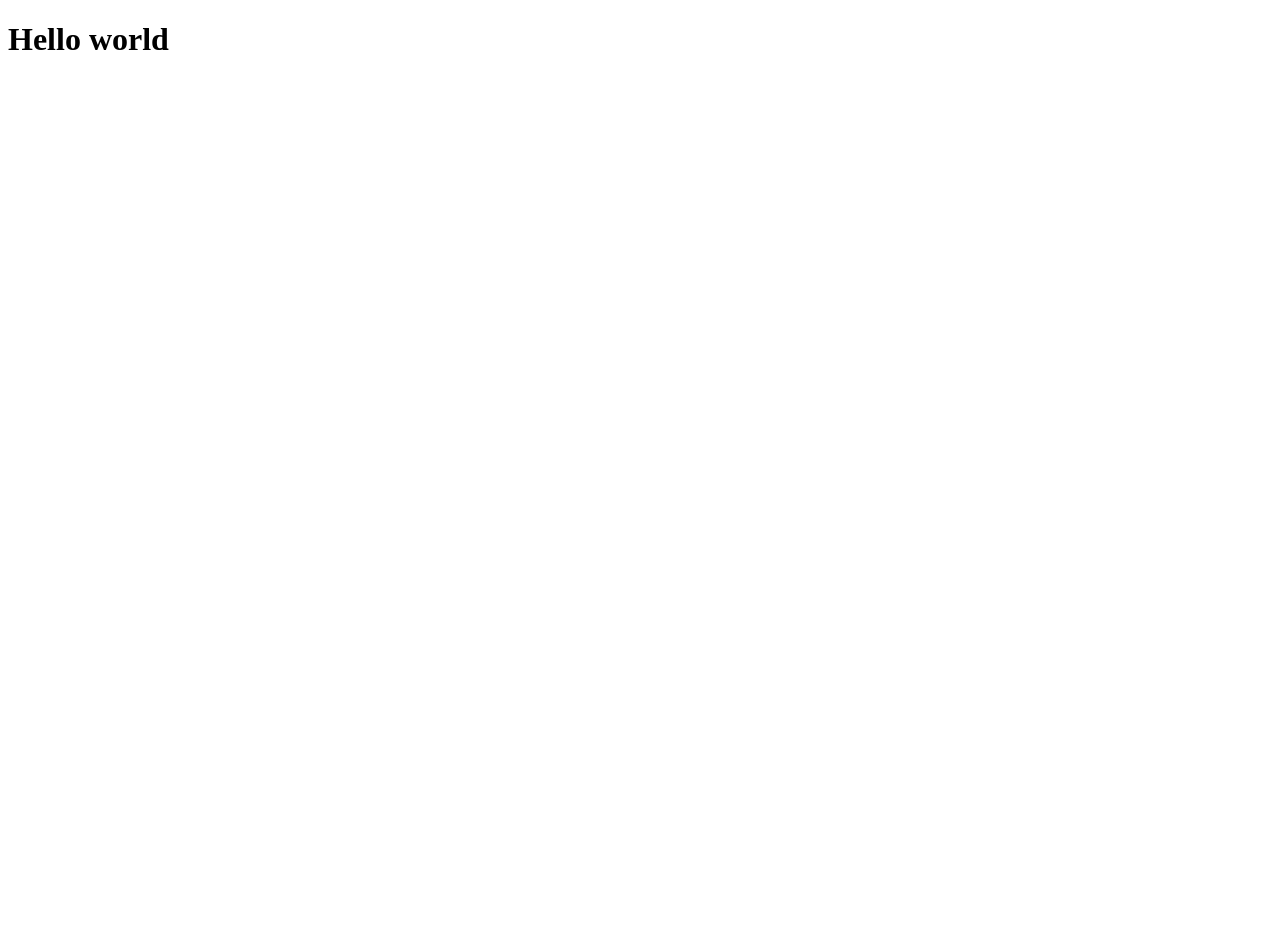
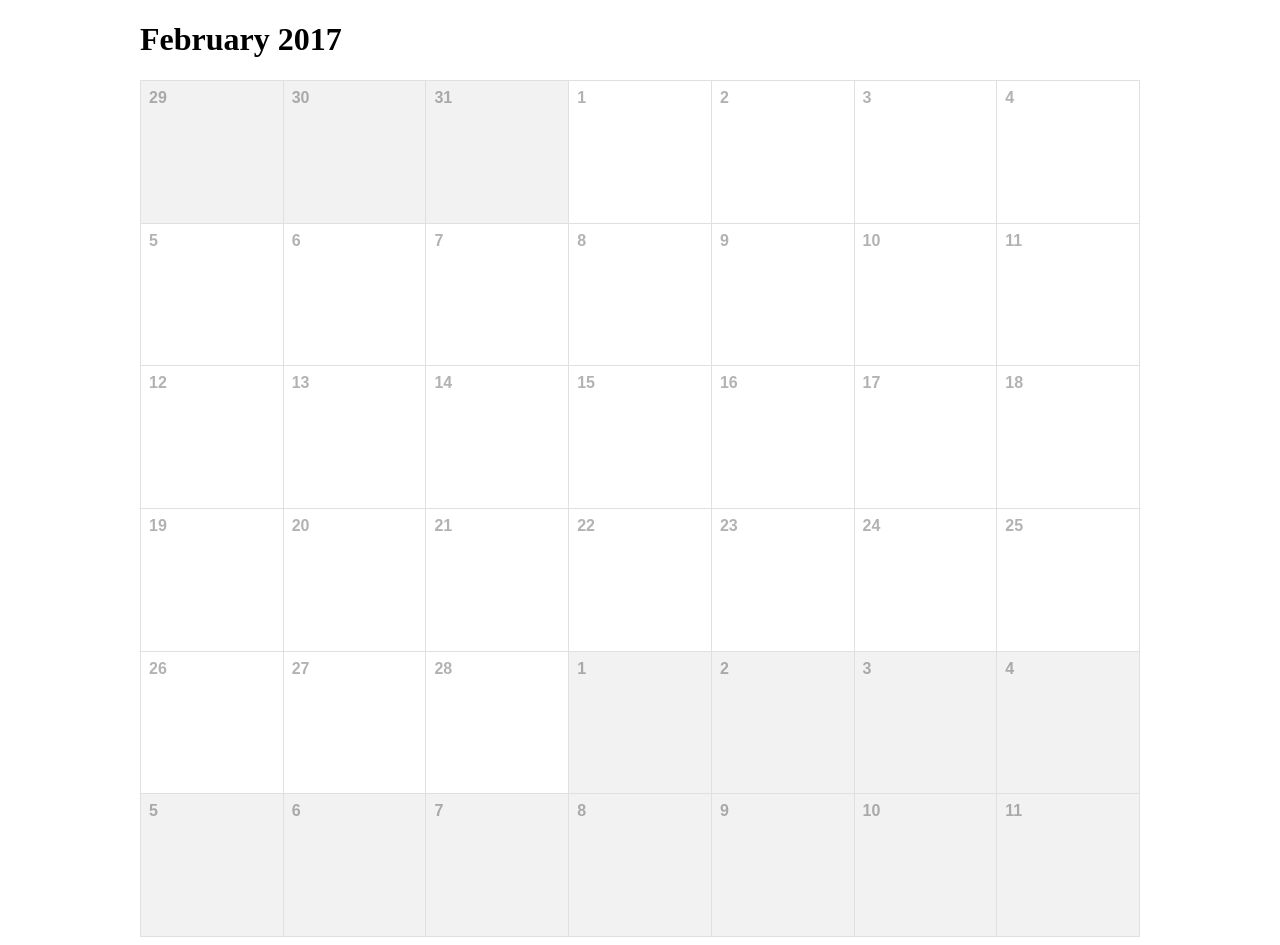
Before and after one commit to nickbreaton/ourdorm, a React app: page / in a window 1280 px wide. Before the commit the page ends 800 px from the top, so only its background shows below. Built offline with nearby package versions, Linux system fonts and the light colour scheme.

Commit message:
Add prototype

```diff
--- a/package.json
+++ b/package.json
@@ -21,7 +21,9 @@
   },
   "dependencies": {
     "github-markdown-css": "^2.4.1",
+    "lodash": "^4.17.4",
     "marked": "^0.3.6",
+    "moment": "^2.17.1",
     "react": "^15.4.2",
     "react-dom": "^15.4.2",
     "styled-components": "^1.4.2"
--- a/src/App.js
+++ b/src/App.js
@@ -1,5 +1,7 @@
+import Calendar from './components/Calendar';
+
 export default () => (
-  <h1>
-    Hello world
-  </h1>
+  <div>
+    <Calendar/>
+  </div>
 );
--- /dev/null
+++ b/src/components/Calendar.js
@@ -0,0 +1,54 @@
+import { Component } from 'react';
+import { range } from 'lodash';
+import moment from 'moment';
+import CalendarBox from './CalendarBox';
+import CalendarRow from './CalendarRow';
+
+class Calendar extends Component {
+  constructor(props) {
+    super(...arguments);
+    const today = moment(props.date || new Date());
+    const startOffset = moment(today).startOf('month').day();
+    const endOffset = moment(today).endOf('month').day();
+    const endOfLast = moment(today).subtract(1, 'months').endOf('month').date();
+    const startOfLast = endOfLast - startOffset;
+    const days = [
+      ...range(startOfLast + 1, endOfLast + 1),
+      ...range(1, moment(today).endOf('month').date() + 1),
+      ...range(1, 14 - endOffset)
+    ];
+    let current = false;
+    const weeks = days.reduce((weeks, day) => {
+      if (day === 1) {
+        current = !current;
+      }
+      if (weeks[weeks.length - 1].length >= 7) {
+        weeks.push([]);
+      }
+      weeks[weeks.length - 1].push({ num: day, current });
+      return weeks;
+    }, [[]]);
+    this.state = { weeks, now: moment(today) };
+  }
+  render() {
+    const weeks = this.state.weeks.map(week => {
+      return week.map(day => {
+        return (
+          <CalendarBox num={day.num} current={day.current} key={`${day.num}${day.active}`}/>
+        );
+      });
+    })
+    .map((week, i) => (
+      <CalendarRow key={i}>{week}</CalendarRow>
+    ));
+
+    return (
+      <div style={{width:'1000px', margin: 'auto'}}>
+        <h1>{this.state.now.format('MMMM YYYY')}</h1>
+        {weeks}
+      </div>
+    );
+  }
+}
+
+export default Calendar;
--- /dev/null
+++ b/src/components/CalendarBox.js
@@ -0,0 +1,29 @@
+import styled from 'styled-components';
+
+export default styled.div`
+  flex-grow: 1;
+  height: auto;
+  transition: width 0.1s linear;
+  position: relative;
+  border: 1px solid #e0e0e0;
+  border-bottom: none;
+  border-top: none;
+  background: ${props => props.current ? 'white' : '#f2f2f2'};
+  &:not(:last-child) {
+    border-right: none;
+  }
+  &::before {
+    padding-top: 100%;
+    content: '';
+    display: block;
+  }
+  &::after {
+    position: absolute;
+    top: 0.5em;
+    left: 0.5em;
+    font-family: 'Arial';
+    font-weight: bold;
+    color: rgba(0,0,0,0.3);
+    content: '${props => props.num}';
+  }
+`;
--- /dev/null
+++ b/src/components/CalendarRow.js
@@ -0,0 +1,11 @@
+import styled from 'styled-components';
+
+export default styled.div`
+  display: flex;
+  border: 1px solid #e0e0e0;
+  border-right: 0;
+  border-left: 0;
+  &:not(:last-child) {
+    border-bottom: none;
+  }
+`;
```
